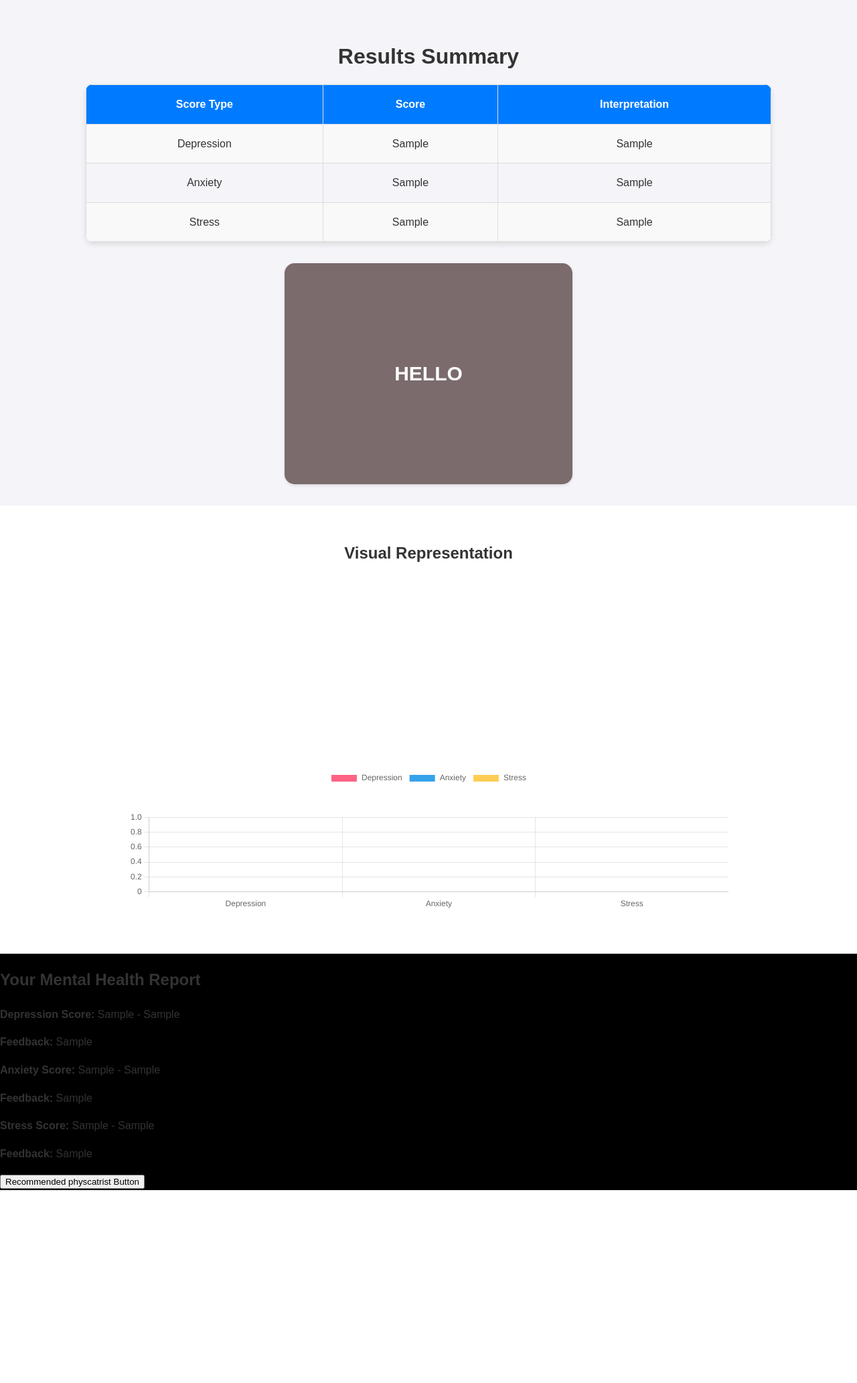
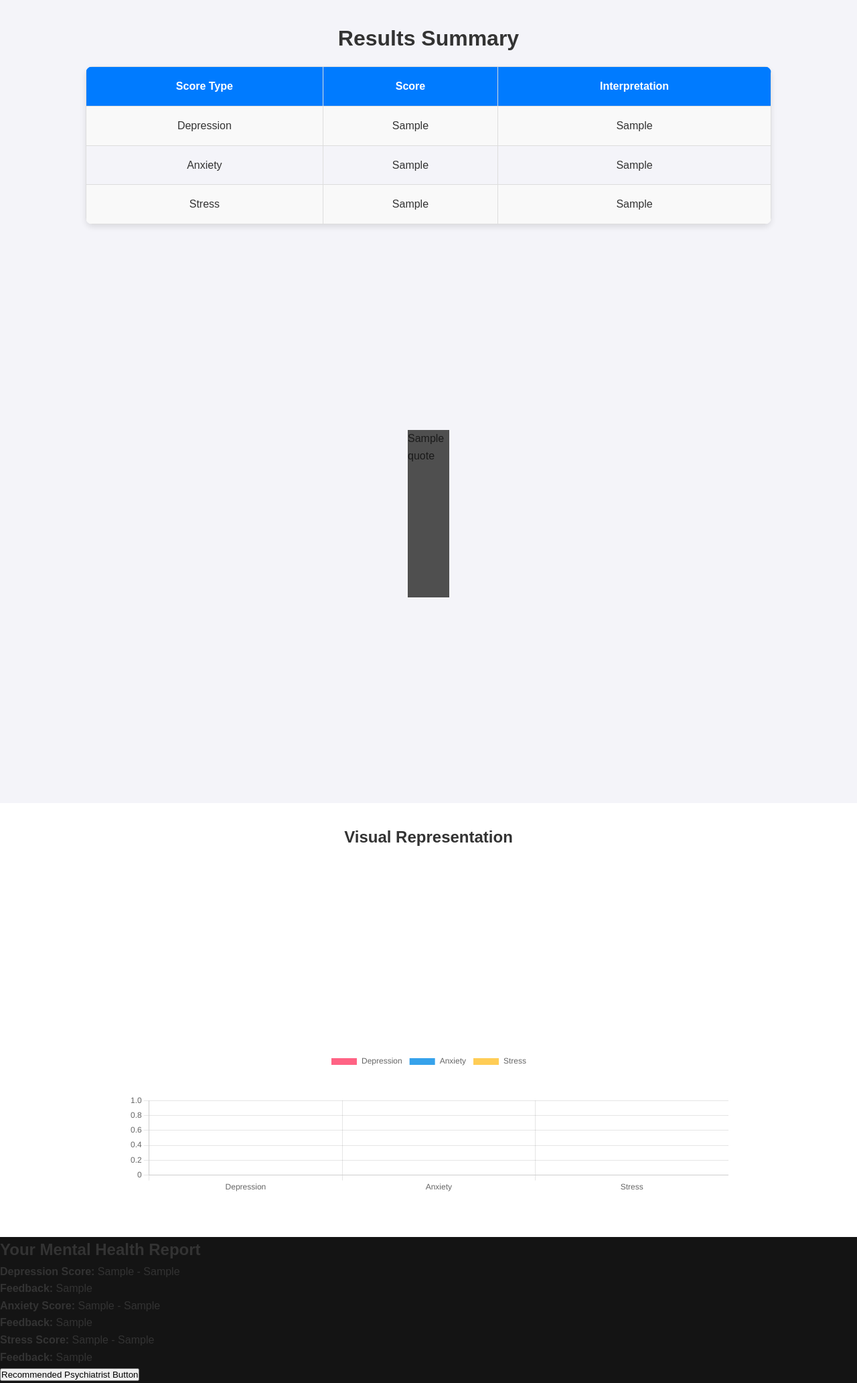
Before and after one commit to prakett/DemoProject, a Flask app: template templates/report.html in a window 1280 px wide. Shown: the part 83-2148 px from the top of the page at 67% size. Before the commit the page ends 1860 px from the top, so only its background shows below. Run offline with Flask 3, Linux system fonts and the light colour scheme; the template is opened without the code that fills it: most values are stand-ins (such as "Sample title", 1, 10 or a date in 2020); grey boxes are pictures that could not be loaded.

Commit message:
Report page half work done

```diff
--- a/static/css/report.css
+++ b/static/css/report.css
@@ -353,3 +353,117 @@
     }
 }
 }
+
+* {
+    margin: 0;
+    padding: 0;
+    box-sizing: border-box;
+}
+
+:root{
+    --index: calc(1vw + 1vh);
+    --transition: cubic-bezier(.1, .7, 0, 1);
+}
+
+body{
+    background-color: #141414;
+}
+
+.wrapper{
+    display: flex;
+    align-items: center;
+    justify-content: center;
+    height: 100vh;
+}
+
+.items{
+    display: flex;
+    gap: 0.4rem;
+    perspective: calc(var(--index) * 35);
+}
+
+.item{
+    width: calc(var(--index) * 3);
+    height: calc(var(--index) * 12);
+    background-color: #222;
+    background-size: cover;
+    background-position: center;
+    cursor: pointer;
+    filter: grayscale(1) brightness(.5);
+    transition: transform 1.25s var(--transition), filter 3s var(--transition), width 1.25s var(--transition);
+    will-change: transform, filter, rotateY, width;
+    position: relative;
+}
+
+.item::before, .item::after{
+    content: '';
+    position: absolute;
+    height: 100%;
+    width: 20px;
+    right: calc(var(--index) * -1);
+}
+
+.item::after{
+    left: calc(var(--index) * -1);
+}
+
+.items .item:hover{
+    filter: inherit;
+    transform: translateZ(calc(var(--index) * 10));
+}
+
+/*Right*/
+
+.items .item:hover + *{
+    filter: inherit;
+    transform: translateZ(calc(var(--index) * 8.5)) rotateY(35deg);
+    z-index: -1;
+}
+
+.items .item:hover + * + *{
+    filter: inherit;
+    transform: translateZ(calc(var(--index) * 5.6)) rotateY(40deg);
+    z-index: -2;
+}
+
+.items .item:hover + * + * + *{
+    filter: inherit;
+    transform: translateZ(calc(var(--index) * 2.5)) rotateY(30deg);
+    z-index: -3;
+}
+
+.items .item:hover + * + * + * + *{
+    filter: inherit;
+    transform: translateZ(calc(var(--index) * .6)) rotateY(15deg);
+    z-index: -4;
+}
+
+/*Left*/
+
+.items .item:has( + :hover){
+    filter: inherit;
+    transform: translateZ(calc(var(--index) * 8.5)) rotateY(-35deg);
+}
+
+.items .item:has( + * + :hover){
+    filter: inherit;
+    transform: translateZ(calc(var(--index) * 5.6)) rotateY(-40deg);
+}
+
+.items .item:has( + * + * + :hover){
+    filter: inherit;
+    transform: translateZ(calc(var(--index) * 2.5)) rotateY(-30deg);
+}
+
+.items .item:has( + * + * + * + :hover){
+    filter: inherit;
+    transform: translateZ(calc(var(--index) * .6)) rotateY(-15deg);
+}
+
+.items .item:active, .items .item:focus {
+    width: 28vw;
+    filter: inherit;
+    z-index: 100;
+    transform: translateZ(calc(var(--index) * 10));
+    margin: 0 .45vw;
+}
--- a/templates/report.html
+++ b/templates/report.html
@@ -43,17 +43,18 @@
         </tr>
       </table>
 
-      <div class="cards">
+      <div class="wrapper">
+        <div class="items">
           {% for quote in quotes %}
-        <div class="card {{ loop.index % 3 == 1 and 'red' or (loop.index % 3 == 2 and 'blue' or 'green') }}">
-          <p class="tip">{{ quote }}</p>
+          <div class="item" tabindex="0" style="background-image: url(https://source.unsplash.com/random/{{ loop.index }})">
+            <div class="quote">{{ quote }}</div>
           </div>
           {% endfor %}
         </div>
       </div>
     </div>
+  </div>
 </section>
-
 
 <section class="charts">
   <div class="container">
@@ -66,8 +67,6 @@
     </div>
   </div>
 </section>
-
-
 
 <div class="report-section">
   <h2>Your Mental Health Report</h2>
@@ -88,28 +87,65 @@
   {% endif %}
 </div>
 
-
 <section class="recommendation-link">
   <div class="container">
     <button onclick="window.location.href='{{ url_for('recommendation') }}'">
-      Recommended physcatrist
+      Recommended Psychiatrist
       <span class="text">Button</span>
       <span class="blob"></span>
       <span class="blob"></span>
       <span class="blob"></span>
       <span class="blob"></span>
-
     </button>
   </div>
 </section>
-
 
 <script>
   // Pass the score data from the server to the JavaScript file
   var depressionScore = {{ report['Depression Score'] }};
   var anxietyScore = {{ report['Anxiety Score'] }};
   var stressScore = {{ report['Stress Score'] }};
+
+  // Initialize charts
+  window.onload = function() {
+    var ctxPie = document.getElementById('pieChart').getContext('2d');
+    var pieChart = new Chart(ctxPie, {
+      type: 'pie',
+      data: {
+        labels: ['Depression', 'Anxiety', 'Stress'],
+        datasets: [{
+          label: 'Scores',
+          data: [depressionScore, anxietyScore, stressScore],
+          backgroundColor: ['#FF6384', '#36A2EB', '#FFCE56'],
+          hoverOffset: 4
+        }]
+      }
+    });
+
+    var ctxBar = document.getElementById('barGraph').getContext('2d');
+    var barGraph = new Chart(ctxBar, {
+      type: 'bar',
+      data: {
+        labels: ['Depression', 'Anxiety', 'Stress'],
+        datasets: [{
+          label: 'Scores',
+          data: [depressionScore, anxietyScore, stressScore],
+          backgroundColor: '#36A2EB',
+          borderColor: '#36A2EB',
+          borderWidth: 1
+        }]
+      },
+      options: {
+        scales: {
+          y: {
+            beginAtZero: true
+          }
+        }
+      }
+    });
+  }
 </script>
+
 <script src="{{ url_for('static', filename='js/charts.js') }}"></script>
 </body>
 
```
Lines whose indentation alone changed are shown as unchanged.
